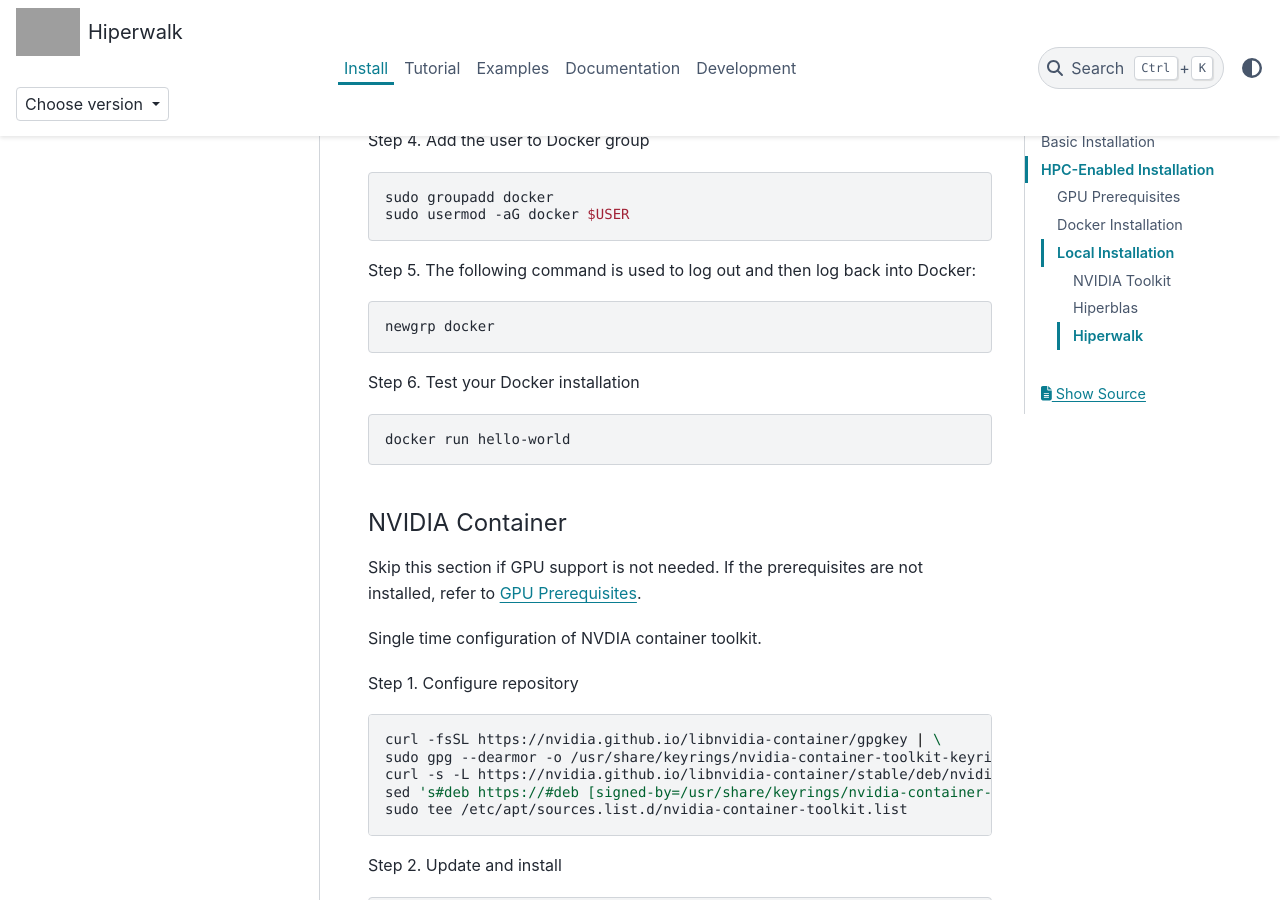
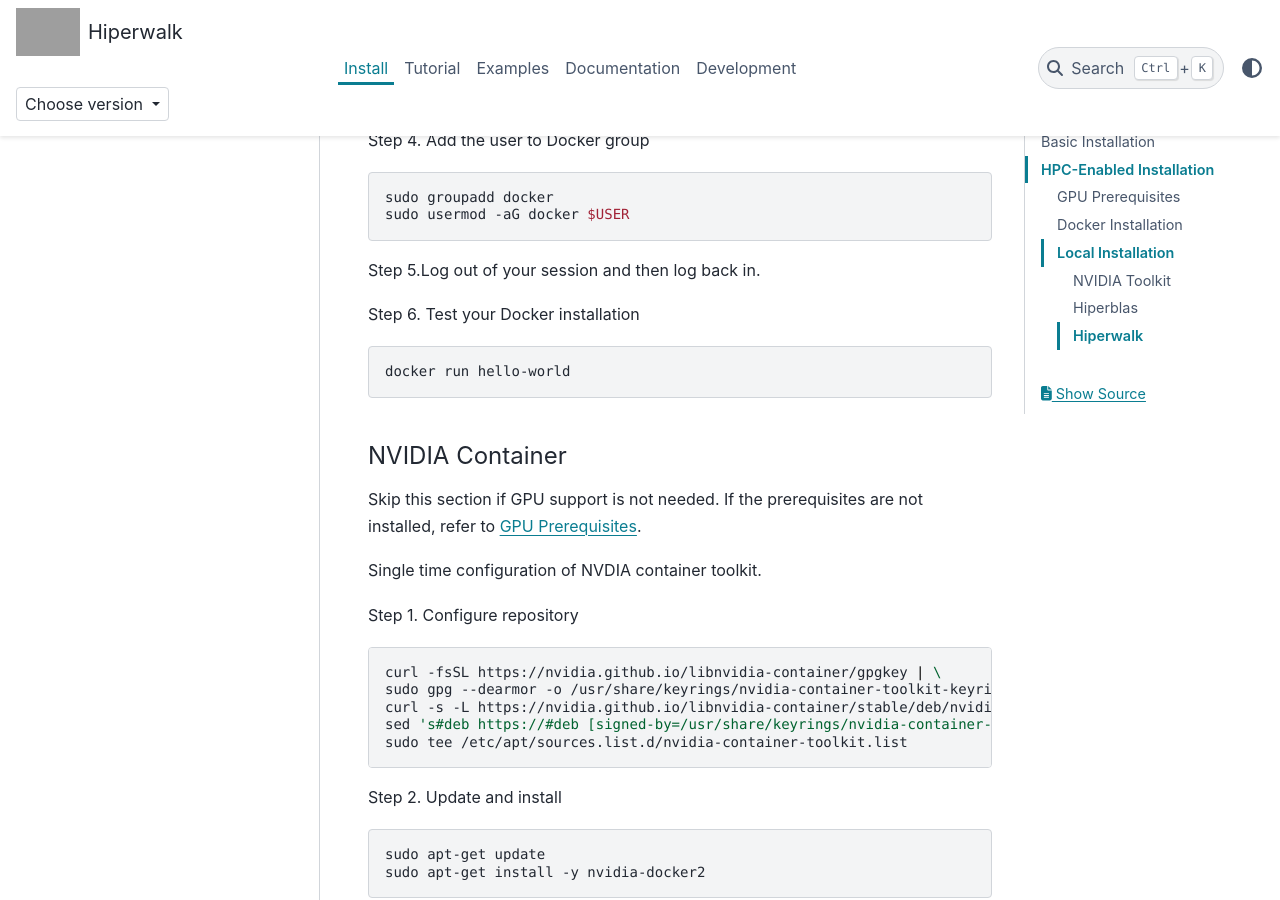
Before and after one commit to hiperwalk/hiperwalk, a Sphinx documentation site: the page built from docs/install/index.rst, in a window 1280 px wide and 900 px high, scrolled down 3782 px. Built offline with Sphinx 7.4.7 and the PyData theme 0.15.4, drawn with Linux system fonts in a browser that asks for light colours; grey boxes are pictures that could not be loaded.

Commit message:
Update index.rst

```diff
--- a/docs/install/index.rst
+++ b/docs/install/index.rst
@@ -206,12 +206,7 @@
 	sudo groupadd docker
 	sudo usermod -aG docker $USER
 
-Step 5. The following command is used to log out and
-then log back into Docker:
-
-.. code-block:: shell
-
-	newgrp docker
+Step 5.Log out of your session and then log back in.
 
 Step 6. Test your Docker installation
 
```
